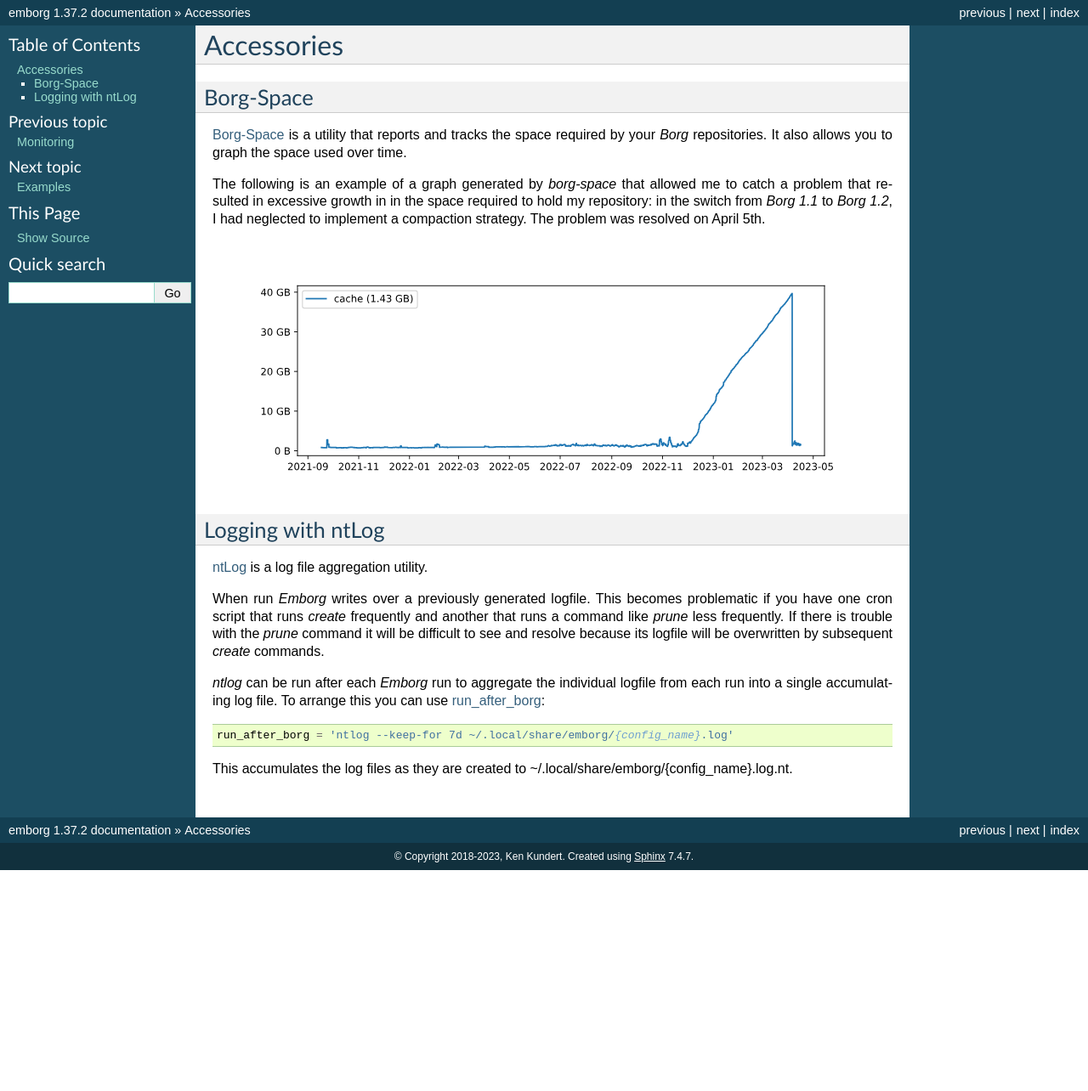
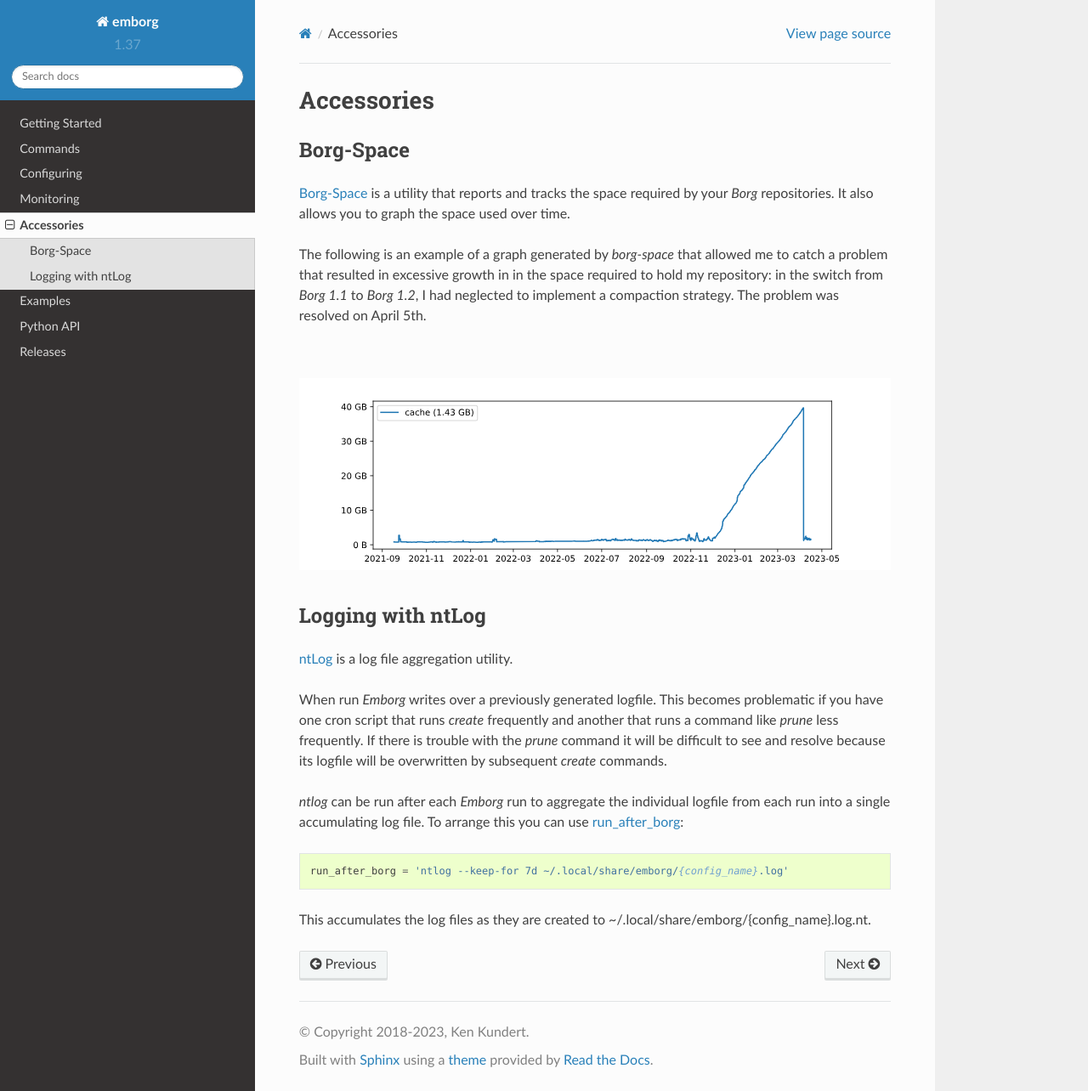
Before and after one commit to KenKundert/emborg, a Sphinx documentation site: the page built from doc/accessories.rst, in a window 1280 px wide and 1284 px high. Shown: the whole window at 85% size. Built offline with Sphinx 7.4.7 and the Read the Docs theme 2.0.0, drawn with Linux system fonts in a browser that asks for light colours.

Commit message:
explicitly specify readthedocs theme

```diff
--- a/doc/conf.py
+++ b/doc/conf.py
@@ -32,6 +32,7 @@
     sphinx.ext.napoleon
     sphinx.ext.todo
     sphinx.ext.viewcode
+    sphinx_rtd_theme
 '''.split()
 
 # Add any paths that contain templates here, relative to this directory.
@@ -98,10 +99,7 @@
 
 # The theme to use for HTML and HTML Help pages.  See the documentation for
 # a list of builtin themes.
-# html_theme = 'nature'
-# Use default rather than my normal nature so we get the read-the-docs style on
-# that website.
-html_theme = 'default'
+html_theme = 'sphinx_rtd_theme'
 
 # Theme options are theme-specific and customize the look and feel of a theme
 # further.  For a list of options available for each theme, see the
```
